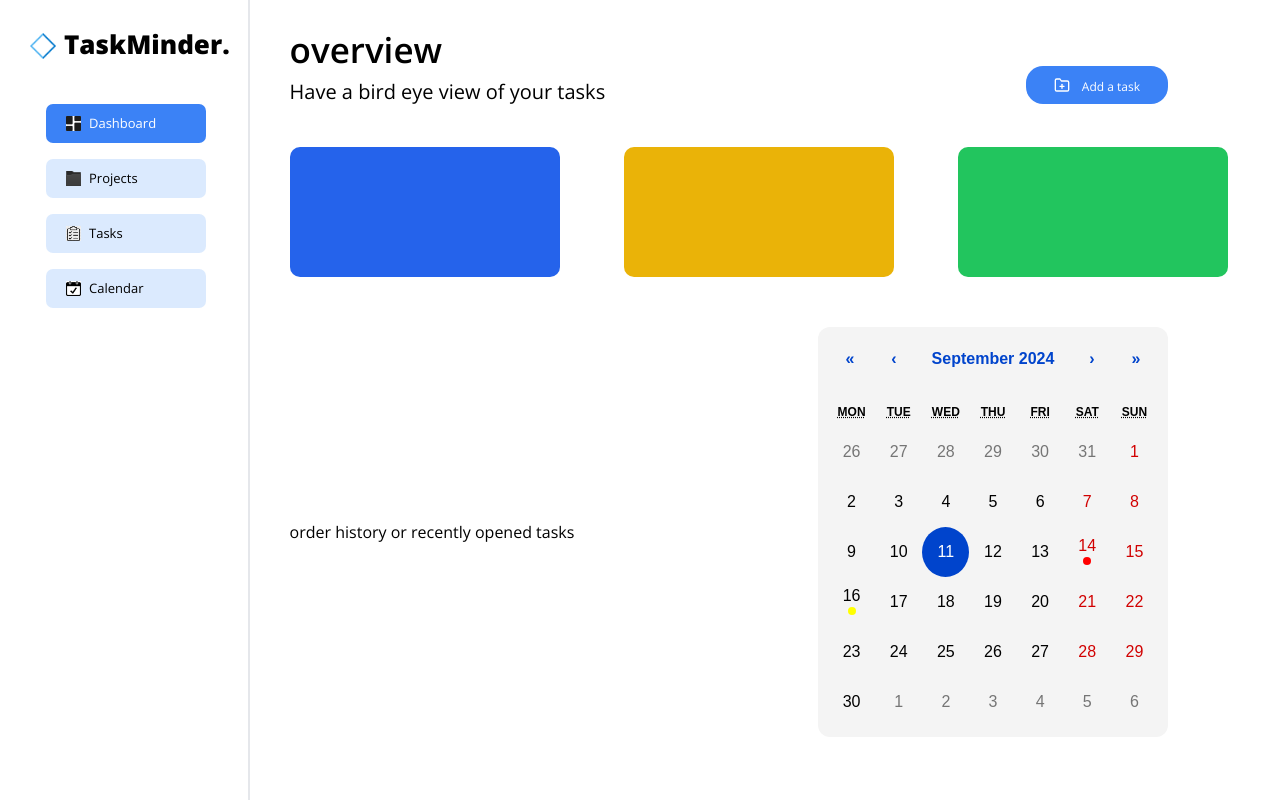
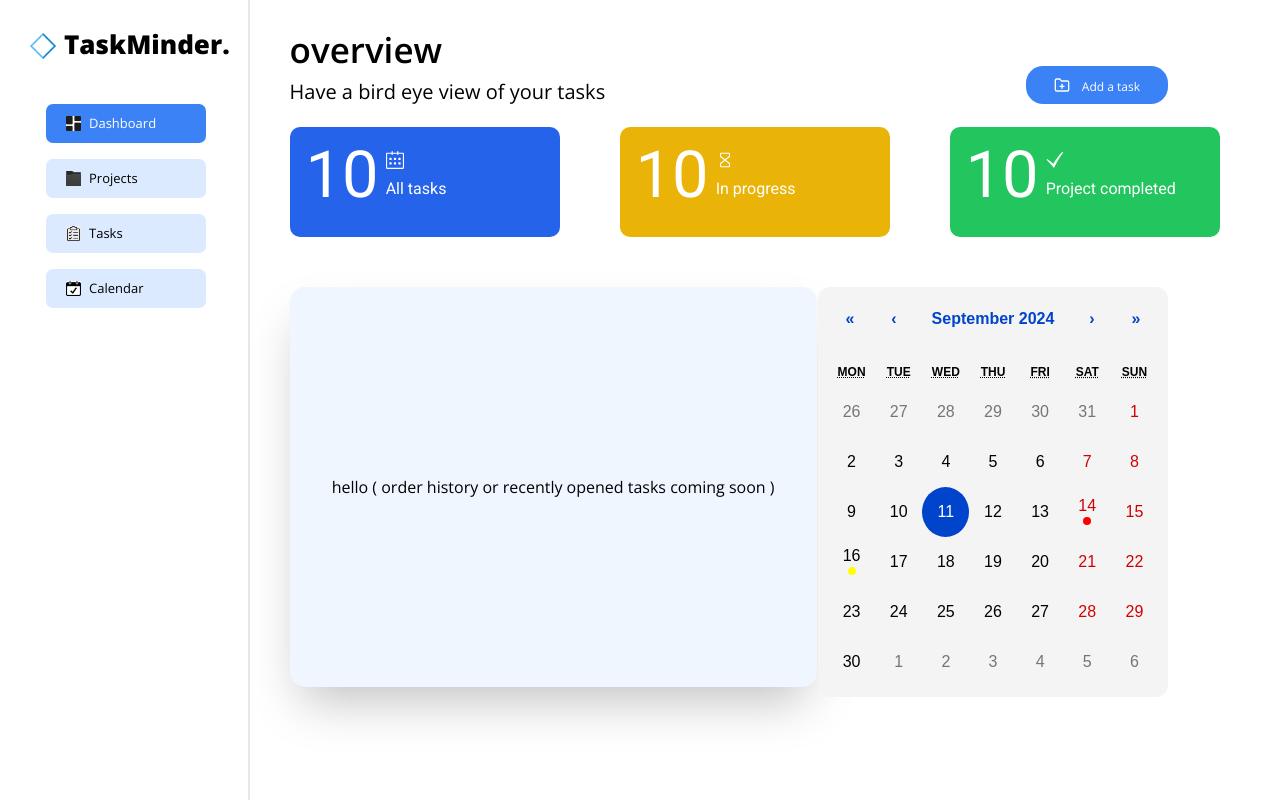
Before and after one commit to Brielle28/Task-Management, a React (Vite) app: page /dashboard in a window 1280 px wide. Built offline with nearby package versions, Linux system fonts and the light colour scheme.

Commit message:
RingUpBoxes inner designs

```diff
--- a/src/Components/Task-Manager/Dashboard/Dashboard.jsx
+++ b/src/Components/Task-Manager/Dashboard/Dashboard.jsx
@@ -23,7 +23,7 @@ const Dashboard = () => {
       </div>
 
       {/* Boxes showing totals of tasks, progress and done tasks */}
-      <div className="mt-[40px]">
+      <div className="mt-[20px]">
         <RingUpBoxes />
       </div>
 
--- a/src/Components/Task-Manager/Dashboard/DashboardHistory.jsx
+++ b/src/Components/Task-Manager/Dashboard/DashboardHistory.jsx
@@ -1,13 +1,17 @@
-import DashboardCalendar from "../../Calendarfolder/DashboardCalendar"
+import DashboardCalendar from "../../Calendarfolder/DashboardCalendar";
+import DashboardProjectListDisplay from "../Dashboard/DashboardProjectListDisplay";
 const DashboardHistory = () => {
   return (
     <>
-      <div className="flex flex-row items-center justify-between w-full">
+      <div className="flex flex-row items-start justify-between w-full">
         {/* shows orders  */}
-        <div>order history or recently opened tasks</div>
+        <div className="w-[60%]">
+          <DashboardProjectListDisplay />
+        </div>
+
         {/* shows the min calendar for viewing your day */}
         <div>
-          <DashboardCalendar/>
+          <DashboardCalendar />
         </div>
       </div>
     </>
--- /dev/null
+++ b/src/Components/Task-Manager/Dashboard/DashboardProjectListDisplay.jsx
@@ -0,0 +1,13 @@
+import React from "react";
+
+const DashboardProjectListDisplay = () => {
+  return (
+    <>
+      <div className="flex flex-col items-center justify-center w-[100%] h-[400px] bg-blue-50 rounded-[15px] shadow-2xl">
+        hello ( order history or recently opened tasks coming soon  )
+      </div>
+    </>
+  );
+};
+
+export default DashboardProjectListDisplay;
--- a/src/Components/Task-Manager/Dashboard/RingUpBoxes.jsx
+++ b/src/Components/Task-Manager/Dashboard/RingUpBoxes.jsx
@@ -1,19 +1,35 @@
-import React from 'react'
-
+import { PiHourglass } from "react-icons/pi";
+import { SlCalender } from "react-icons/sl";
+import { GiCheckMark } from "react-icons/gi";
 const RingUpBoxes = () => {
   return (
-    <div className='flex flex-row items-center justify-center gap-16'>
-        <div className='w-[270px] h-[130px] bg-blue-600 rounded-[10px]'>
+    <div className="flex flex-row items-center justify-center gap-[60px]">
+      {/* tasks */}
+      <div className="flex flex-row justify-start items-start gap-[7px] w-[270px] h-[110px] text-white font-roboto bg-blue-600 rounded-[10px] pl-4">
+        <h5 className="text-[65px] font-roboto">10</h5>
+        <div className="flex flex-col items-start justify-start mt-6 gap-2">
+          <SlCalender className="size-[18px] " />
+          <h5 className="font-roboto">All tasks</h5>
+        </div>
+      </div>
+      {/* progress */}
+      <div className="flex flex-row justify-start items-start gap-[7px] w-[270px] h-[110px] text-white font-roboto bg-yellow-500 rounded-[10px] pl-4">
+        <h5 className="text-[65px] font-roboto">10</h5>
+        <div className="flex flex-col items-start justify-start mt-6 gap-2">
+          <PiHourglass className="size-[18px] " />
+          <h5 className="font-roboto"> In progress </h5>
+        </div>
+      </div>
+      {/* done  */}
+      <div className="flex flex-row justify-start items-start gap-[7px] w-[270px] h-[110px] text-white font-roboto pl-4 bg-green-500 rounded-[10px]">
+        <h5 className="text-[65px] font-roboto">10</h5>
+        <div className="flex flex-col items-start justify-start mt-6 gap-2">
+          <GiCheckMark className="size-[18px] " />
+          <h5 className="font-roboto">Project completed</h5>
+        </div>
+      </div>
+    </div>
+  );
+};
 
-        </div>
-        <div className='w-[270px] h-[130px] bg-yellow-500 rounded-[10px]'>
-
-        </div>
-        <div className='w-[270px] h-[130px] bg-green-500 rounded-[10px]'>
-
-        </div>
-    </div>
-  )
-}
-
-export default RingUpBoxes
+export default RingUpBoxes;
```
